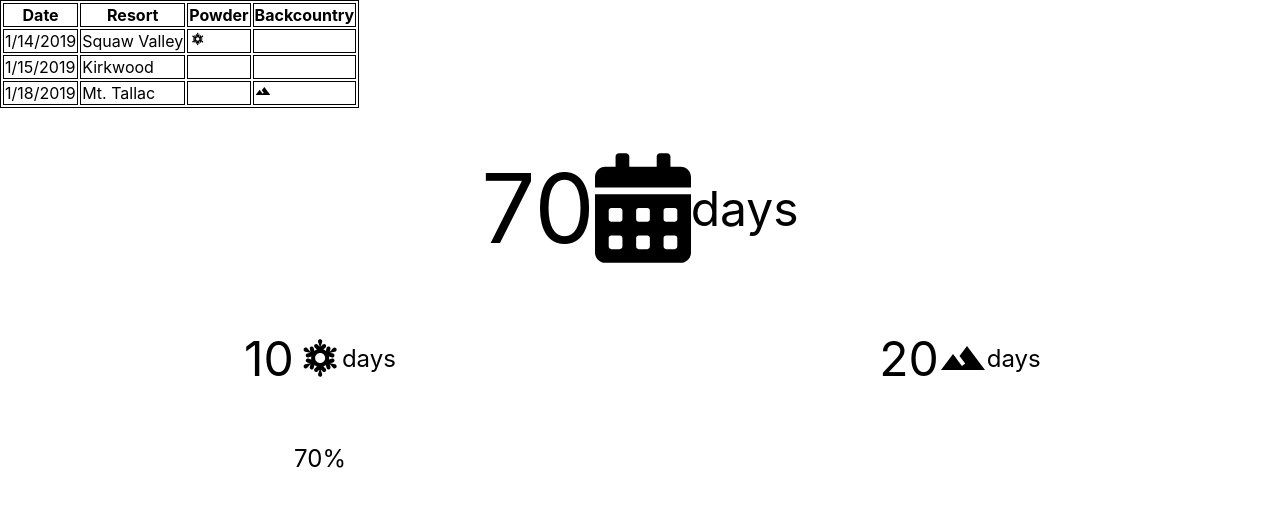
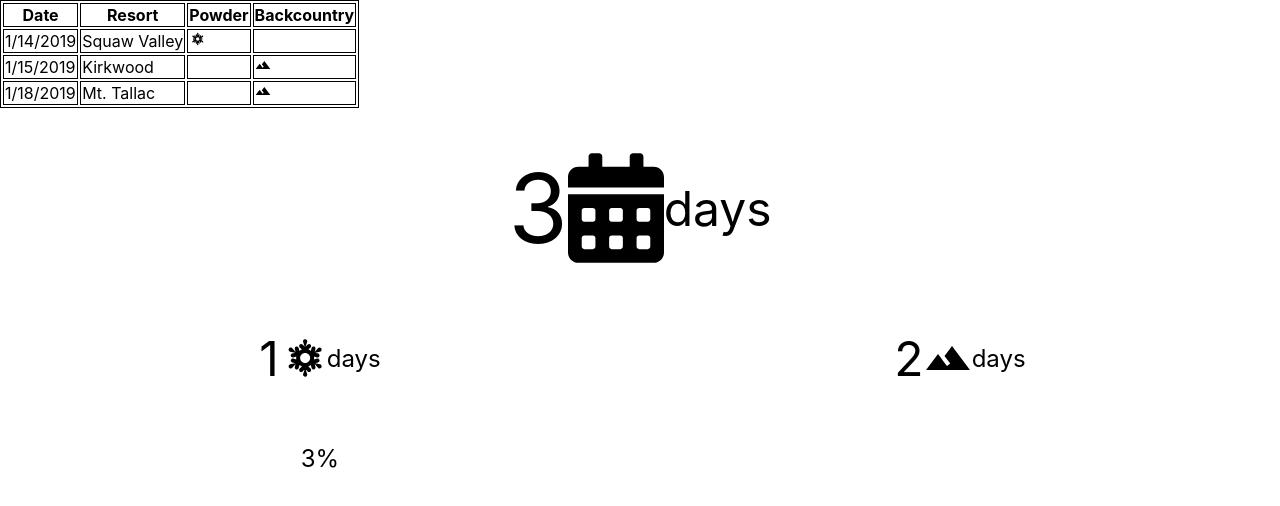
Before and after one commit to IamSaloni/skiDay, a React (Create React App) app: page / in a window 1280 px wide. Shown: the top 506 px of the page. Built offline with nearby package versions, Linux system fonts and the light colour scheme.

Commit message:
passed dynamic props

```diff
--- a/src/App.js
+++ b/src/App.js
@@ -4,35 +4,71 @@
 // import StudentList from "./Components/StudentList"
 import SkiDayList from "./Components/SkiDayList"
 import SkiDayCount from "./Components/SkiDayCount"
+import { all } from "q";
 
 class App extends React.Component {
   constructor(props) {
     super(props);
     this.state = {
-                  allSkiDays : [
+      allSkiDays: [
         {
           resort: "Squaw Valley",
           date: new Date("2019-1-14"),
-                            powder:true,
-                            backcountry:false
+          powder: true,
+          backcountry: false
         },
         {
           resort: "Kirkwood",
           date: new Date("2019-1-15"),
-                            powder:false,
-                            backcountry:false
+          powder: false,
+          backcountry: true
         },
         {
           resort: "Mt. Tallac",
           date: new Date("2019-1-18"),
-                            powder:false,
-                            backcountry:true
-                        },
+          powder: false,
+          backcountry: true
+        }
       ]
+    };
+    this.countDays = this.countDays.bind(this);
+  }
+
+  countDays(cond) {
+    // cond = "powder", "backcountry", undefined
+    if(cond) {
+      return this.state.allSkiDays.filter((skiDay, index) => {
+            //return skiday.powder, siDay.backcountry // we didnt use this to use the cond variable passed in function
+            return skiDay[cond];
+          }).length;
+    }
+    else {
+          return this.state.allSkiDays.length
     }
   }
+
+
   render() {
     return (
+      <Fragment>
+        <SkiDayList days={this.state.allSkiDays} />
+        <SkiDayCount
+          total={this.countDays()}
+          powder={this.countDays("powder")}
+          backcountry={this.countDays("backcountry")}
+          goal={100}
+        />
+      </Fragment>
+    );
+  }
+}
+
+
+
+export default App;
+
+
+
  // <StudentList
                   //       students={[
                   //             {
@@ -51,16 +87,8 @@
                   //             }]
                   //       }
                   // />
-                  <Fragment>
-                  <SkiDayList days={
-                        this.state.allSkiDays
-                    } />
-                  <SkiDayCount />
-                  </Fragment>
-            )
-      }
-}
 
 
-
-export default App;
+                  //allskiDays
+                  // if that skiday is powder day
+                  //
```
Lines whose indentation alone changed are shown as unchanged.
